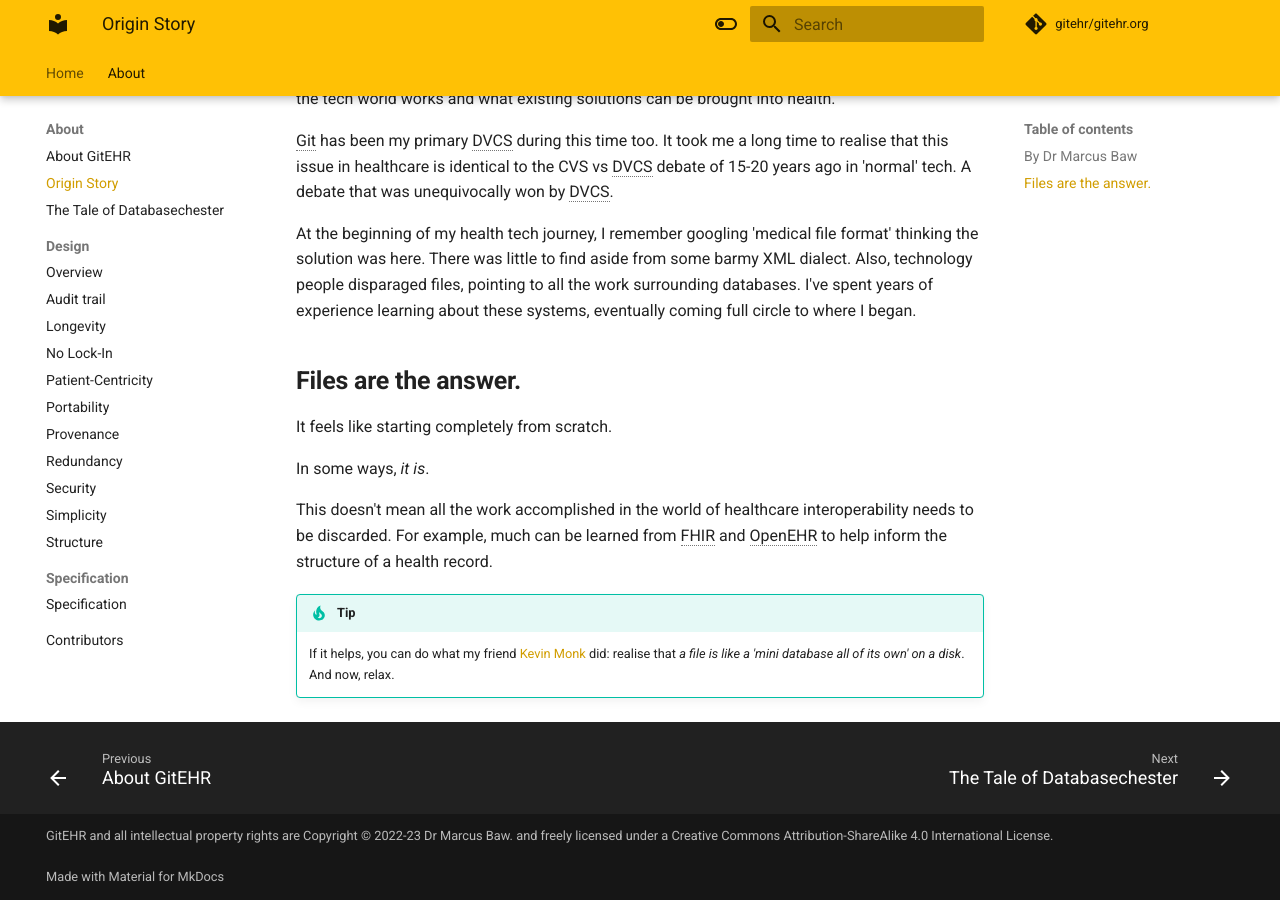
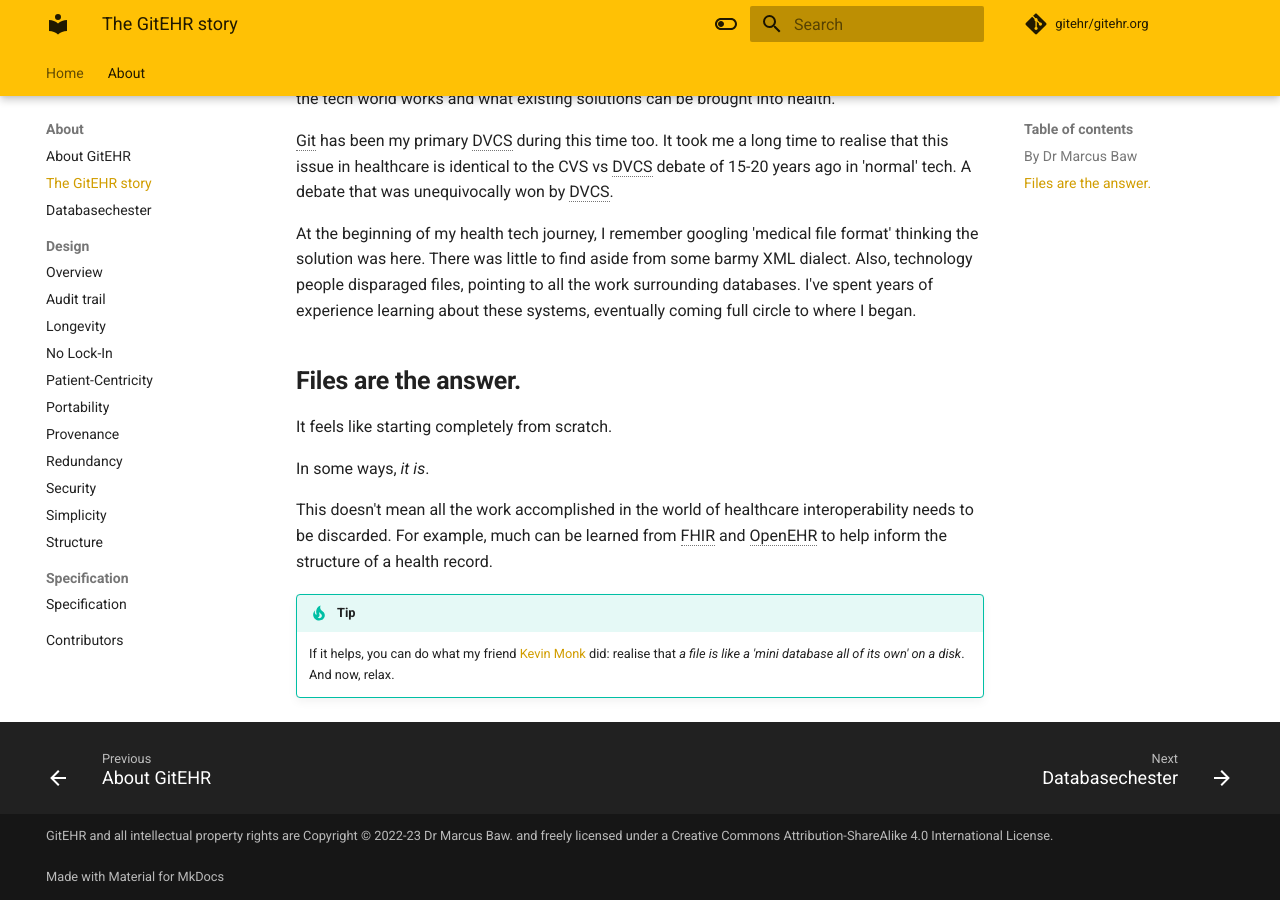
Before and after one commit to gitehr/gitehr.org, an MkDocs documentation site: the page built from docs/about/gitEHRstory.md, in a window 1280 px wide and 900 px high, scrolled down 795 px. Built offline with MkDocs 1.6.1 and Material for MkDocs 9.7.7, drawn with Linux system fonts in a browser that asks for light colours; comment, search, counter and statistics services are not loaded; some of the changed text lies outside the part shown.

Commit message:
moves and tweaks

```diff
--- a/mkdocs.yml
+++ b/mkdocs.yml
@@ -13,8 +13,8 @@ nav:
   - Home: 'index.md'
   - About:
     - 'about/about.md'
-    - Origin Story: 'about/gitEHRstory.md'
-    - The Tale of Databasechester: 'about/Databasechester.md'
+    - The GitEHR story: 'about/gitEHRstory.md'
+    - Databasechester: 'about/Databasechester.md'
     - Design:
       - 'about/design/design.md'
       - 'about/design/audit-trail.md'
```
Also changed, not shown: docs/specification/specification.md (deleted).
